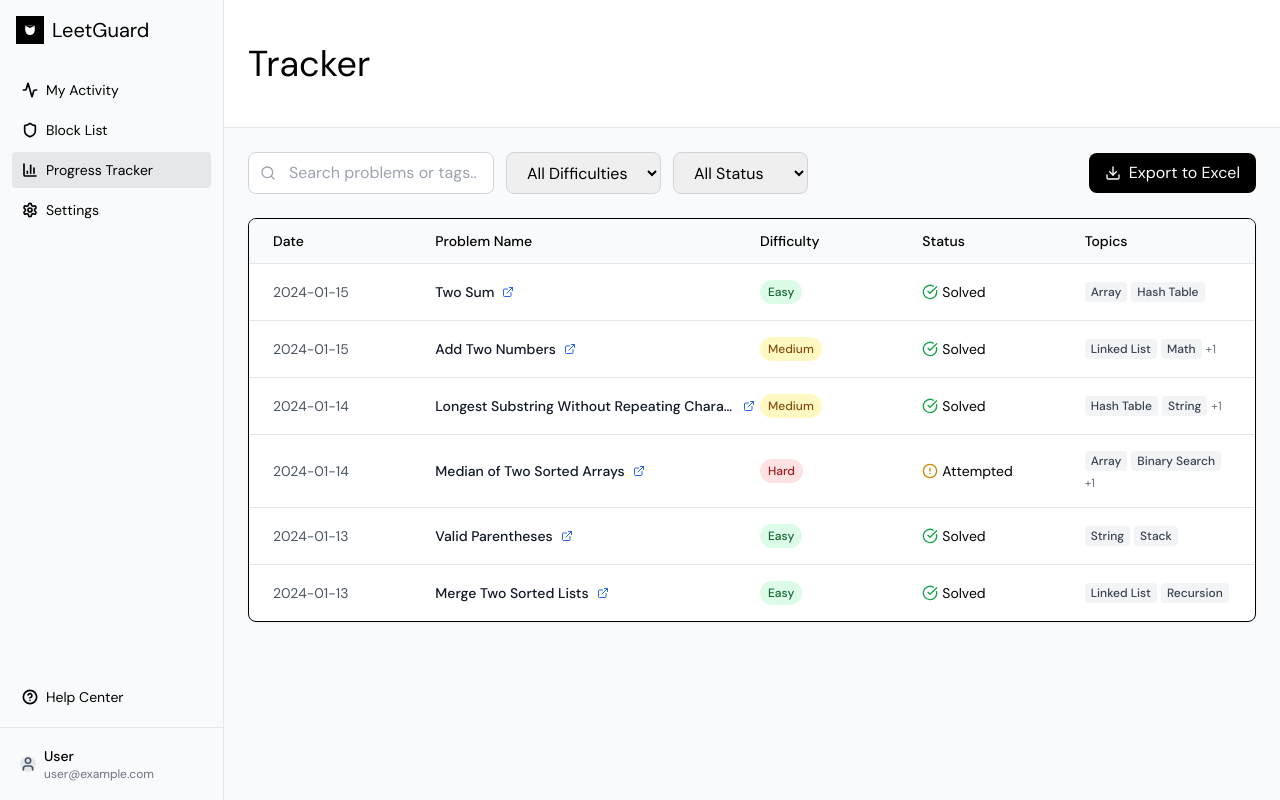
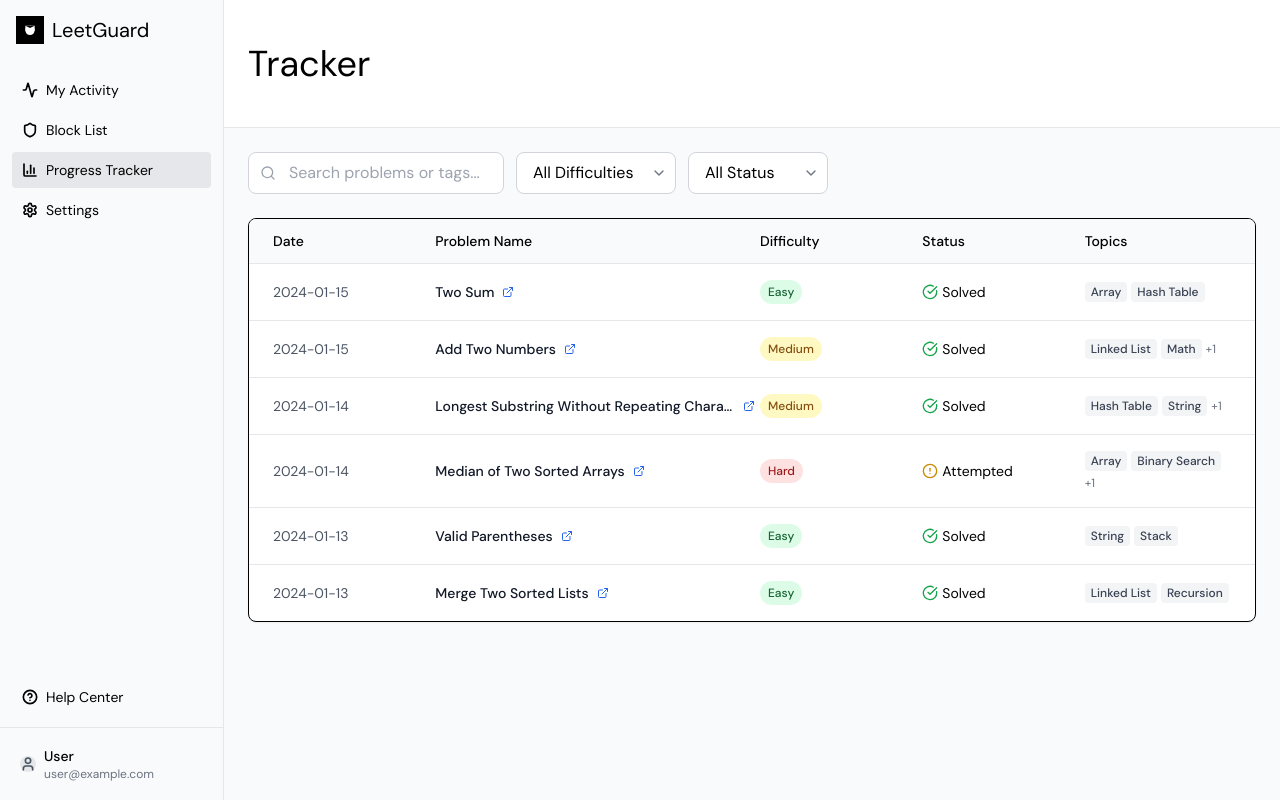
Before and after one commit to try-leetguard/leetguard, a Next.js app in the folder client/: page /log in a window 1280 px wide. Built offline with nearby package versions, Linux system fonts and the light colour scheme; no server answers.

Commit message:
tracker page ux

```diff
--- a/client/app/log/page.tsx
+++ b/client/app/log/page.tsx
@@ -1,6 +1,6 @@
 "use client";
 
-import { useEffect, useState } from "react";
+import { useEffect, useState, useRef } from "react";
 import Sidebar from "@/components/Sidebar";
 import {
   Calendar,
@@ -12,6 +12,7 @@ import {
   ExternalLink,
   CheckCircle,
   AlertCircle,
+  ChevronDown,
 } from "lucide-react";
 
 interface LeetCodeProblem {
@@ -100,11 +101,38 @@ export default function LogPage() {
   const [filterDifficulty, setFilterDifficulty] = useState<string>("all");
   const [filterStatus, setFilterStatus] = useState<string>("all");
   const [searchTerm, setSearchTerm] = useState("");
+  const [showDifficultyDropdown, setShowDifficultyDropdown] = useState(false);
+  const [showStatusDropdown, setShowStatusDropdown] = useState(false);
+  const difficultyDropdownRef = useRef<HTMLDivElement>(null);
+  const statusDropdownRef = useRef<HTMLDivElement>(null);
 
   useEffect(() => {
     // Set light mode for log page
     document.documentElement.classList.remove("dark");
     localStorage.setItem("theme", "light");
+  }, []);
+
+  // Handle click outside to close dropdowns
+  useEffect(() => {
+    const handleClickOutside = (event: MouseEvent) => {
+      if (
+        difficultyDropdownRef.current &&
+        !difficultyDropdownRef.current.contains(event.target as Node)
+      ) {
+        setShowDifficultyDropdown(false);
+      }
+      if (
+        statusDropdownRef.current &&
+        !statusDropdownRef.current.contains(event.target as Node)
+      ) {
+        setShowStatusDropdown(false);
+      }
+    };
+
+    document.addEventListener("mousedown", handleClickOutside);
+    return () => {
+      document.removeEventListener("mousedown", handleClickOutside);
+    };
   }, []);
 
   const getDifficultyColor = (difficulty: string) => {
@@ -128,6 +156,17 @@ export default function LogPage() {
         return <AlertCircle className="w-4 h-4 text-yellow-600" />;
       default:
         return <Activity className="w-4 h-4 text-gray-600" />;
+    }
+  };
+
+  const getStatusDisplayText = (status: string) => {
+    switch (status) {
+      case "solved":
+        return "Solved";
+      case "attempted":
+        return "Attempted";
+      default:
+        return "All Status";
     }
   };
 
@@ -169,39 +208,109 @@ export default function LogPage() {
                     placeholder="Search problems or tags..."
                     value={searchTerm}
                     onChange={(e) => setSearchTerm(e.target.value)}
-                    className="pl-10 pr-4 py-2 border border-gray-300 rounded-lg focus:outline-none focus:ring-2 focus:ring-blue-500 focus:border-transparent"
+                    className="pl-10 pr-4 py-2 border border-gray-300 rounded-lg focus:outline-none focus:ring-2 focus:ring-black focus:border-transparent w-64"
                   />
                 </div>
 
                 {/* Difficulty Filter */}
-                <select
-                  value={filterDifficulty}
-                  onChange={(e) => setFilterDifficulty(e.target.value)}
-                  className="px-4 py-2 border border-gray-300 rounded-lg focus:outline-none focus:ring-2 focus:ring-blue-500 focus:border-transparent"
-                >
-                  <option value="all">All Difficulties</option>
-                  <option value="Easy">Easy</option>
-                  <option value="Medium">Medium</option>
-                  <option value="Hard">Hard</option>
-                </select>
+                <div className="relative" ref={difficultyDropdownRef}>
+                  <button
+                    onClick={() =>
+                      setShowDifficultyDropdown(!showDifficultyDropdown)
+                    }
+                    className="pl-4 pr-2 py-2 border border-gray-300 rounded-lg focus:outline-none bg-white flex items-center justify-between w-[160px]"
+                  >
+                    <span>
+                      {filterDifficulty === "all"
+                        ? "All Difficulties"
+                        : filterDifficulty}
+                    </span>
+                    <ChevronDown className="w-4 h-4 text-gray-500 ml-2" />
+                  </button>
+                  {showDifficultyDropdown && (
+                    <div className="absolute top-full left-0 mt-1 w-full bg-white border border-gray-300 rounded-lg shadow-lg z-10">
+                      <div
+                        className="px-4 py-2 hover:bg-gray-100 cursor-pointer"
+                        onClick={() => {
+                          setFilterDifficulty("all");
+                          setShowDifficultyDropdown(false);
+                        }}
+                      >
+                        All Difficulties
+                      </div>
+                      <div
+                        className="px-4 py-2 hover:bg-gray-100 cursor-pointer"
+                        onClick={() => {
+                          setFilterDifficulty("Easy");
+                          setShowDifficultyDropdown(false);
+                        }}
+                      >
+                        Easy
+                      </div>
+                      <div
+                        className="px-4 py-2 hover:bg-gray-100 cursor-pointer"
+                        onClick={() => {
+                          setFilterDifficulty("Medium");
+                          setShowDifficultyDropdown(false);
+                        }}
+                      >
+                        Medium
+                      </div>
+                      <div
+                        className="px-4 py-2 hover:bg-gray-100 cursor-pointer"
+                        onClick={() => {
+                          setFilterDifficulty("Hard");
+                          setShowDifficultyDropdown(false);
+                        }}
+                      >
+                        Hard
+                      </div>
+                    </div>
+                  )}
+                </div>
 
                 {/* Status Filter */}
-                <select
-                  value={filterStatus}
-                  onChange={(e) => setFilterStatus(e.target.value)}
-                  className="px-4 py-2 border border-gray-300 rounded-lg focus:outline-none focus:ring-2 focus:ring-blue-500 focus:border-transparent"
-                >
-                  <option value="all">All Status</option>
-                  <option value="solved">Solved</option>
-                  <option value="attempted">Attempted</option>
-                </select>
+                <div className="relative" ref={statusDropdownRef}>
+                  <button
+                    onClick={() => setShowStatusDropdown(!showStatusDropdown)}
+                    className="pl-4 pr-2 py-2 border border-gray-300 rounded-lg focus:outline-none bg-white flex items-center justify-between w-[140px]"
+                  >
+                    <span>{getStatusDisplayText(filterStatus)}</span>
+                    <ChevronDown className="w-4 h-4 text-gray-500 ml-3" />
+                  </button>
+                  {showStatusDropdown && (
+                    <div className="absolute top-full left-0 mt-1 w-full bg-white border border-gray-300 rounded-lg shadow-lg z-10">
+                      <div
+                        className="px-4 py-2 hover:bg-gray-100 cursor-pointer"
+                        onClick={() => {
+                          setFilterStatus("all");
+                          setShowStatusDropdown(false);
+                        }}
+                      >
+                        All Status
+                      </div>
+                      <div
+                        className="px-4 py-2 hover:bg-gray-100 cursor-pointer"
+                        onClick={() => {
+                          setFilterStatus("solved");
+                          setShowStatusDropdown(false);
+                        }}
+                      >
+                        Solved
+                      </div>
+                      <div
+                        className="px-4 py-2 hover:bg-gray-100 cursor-pointer"
+                        onClick={() => {
+                          setFilterStatus("attempted");
+                          setShowStatusDropdown(false);
+                        }}
+                      >
+                        Attempted
+                      </div>
+                    </div>
+                  )}
+                </div>
               </div>
-
-              {/* Export Button */}
-              <button className="flex items-center gap-2 px-4 py-2 bg-black text-white rounded-lg hover:bg-gray-900 transition-colors">
-                <Download className="w-4 h-4" />
-                Export to Excel
-              </button>
             </div>
 
             {/* Excel-like Table */}
```
